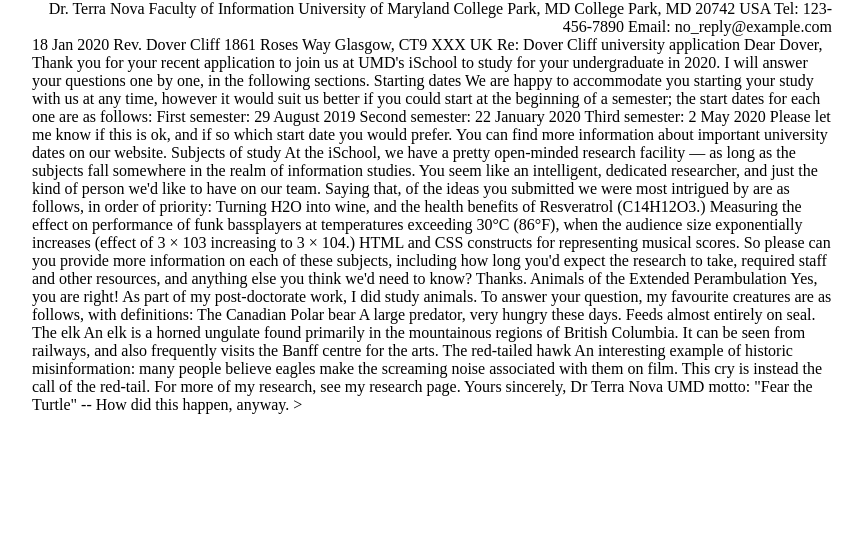
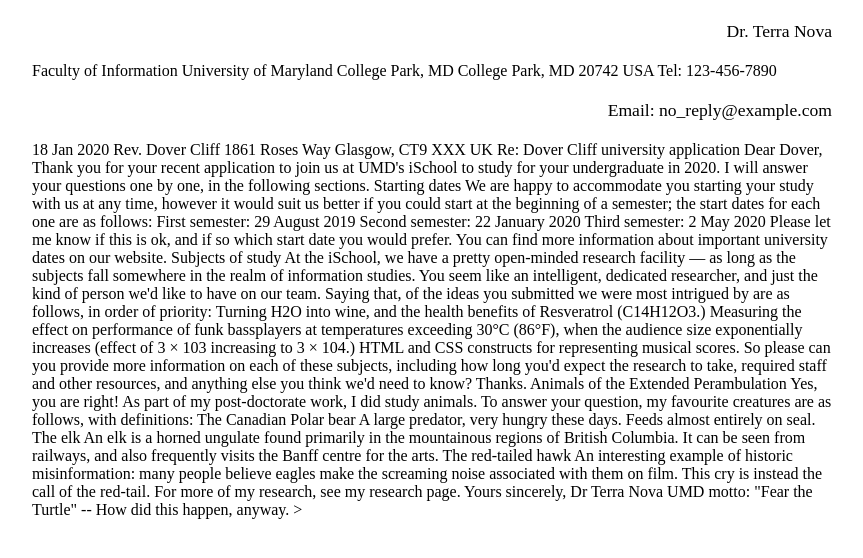
Before and after one commit to kspu0822INST377/kspu0822INST377.github.io, a plain HTML site: page lab_2/index.html in a window 1280 px wide. Shown: the whole page, without its empty margins (208-1071 px from the left). Drawn offline with Linux system fonts and the light colour scheme.

Commit message:
Update index.html

```diff
--- a/lab_2/index.html
+++ b/lab_2/index.html
@@ -30,16 +30,18 @@
 </head>
 
 <body>
-    <div class="sender-column">
+    <p class="sender-column">
         Dr. Terra Nova
+    </p class="sender-column">
         Faculty of Information
         University of Maryland
         College Park, MD
         College Park, MD 20742
         USA
         Tel: 123-456-7890
+    <p class="sender-column">
         Email: no_reply@example.com
-    </div class="sender-column">
+    </p class="sender-column">
 
     18 Jan 2020
 
```
